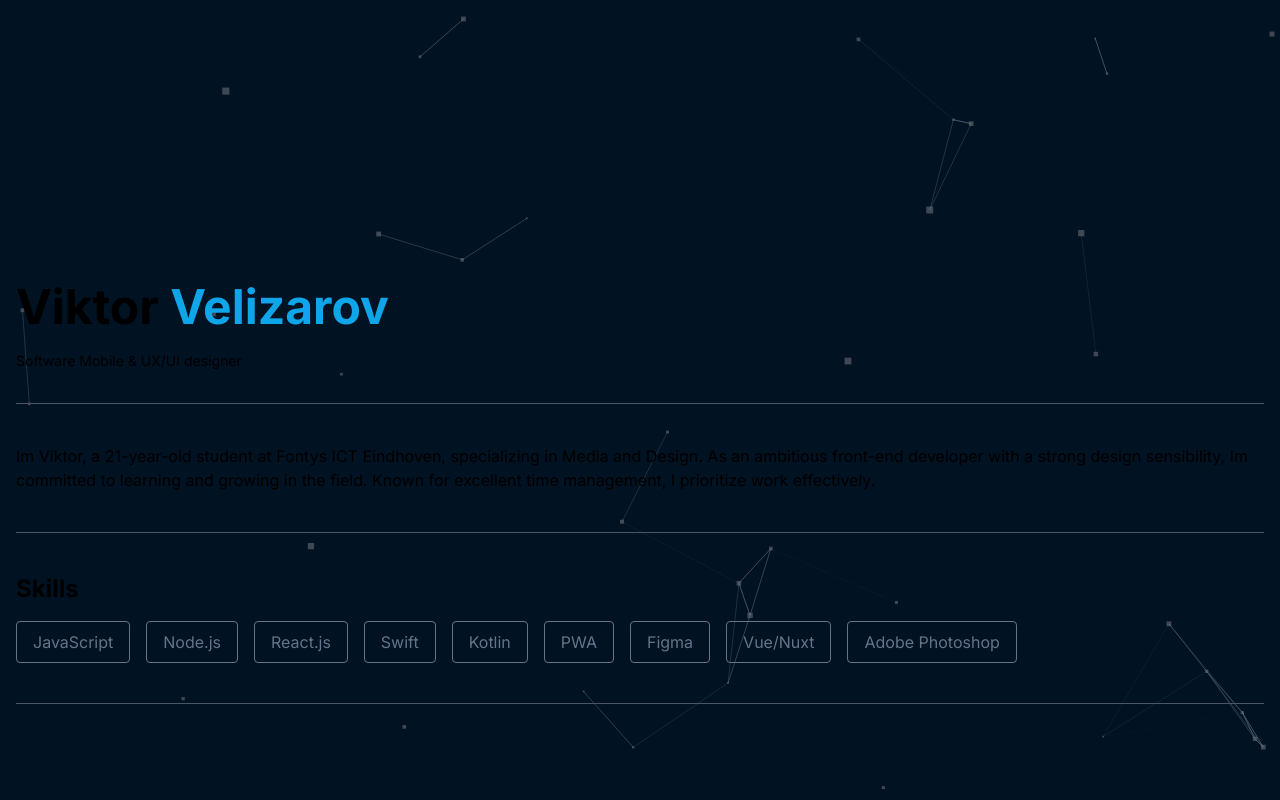
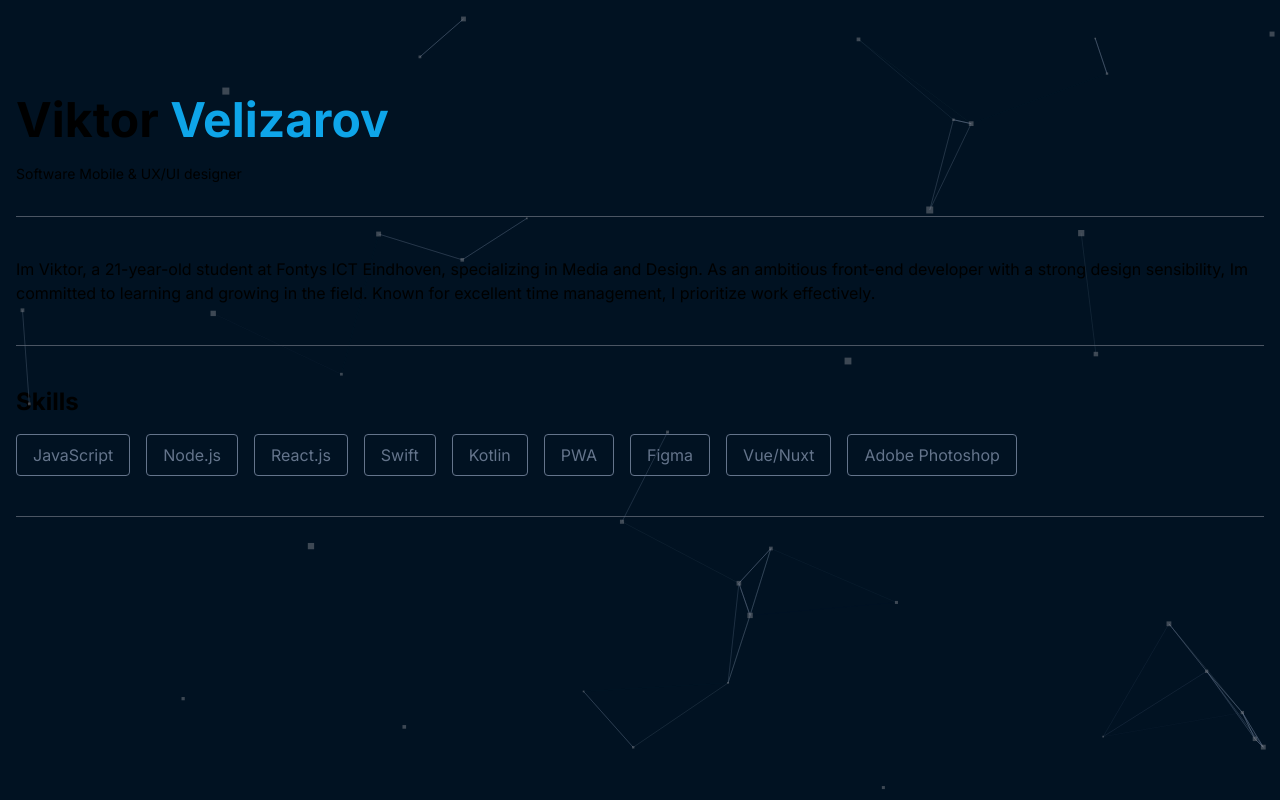
Before and after one commit to Viktor1722/Portfolio-new, a Next.js app: page / in a window 1280 px wide. Built offline with nearby package versions, Linux system fonts and the light colour scheme.

Commit message:
small fix to the styling

```diff
--- a/src/app/page.js
+++ b/src/app/page.js
@@ -5,7 +5,6 @@ import ParticlesBackground from "./ParticlesBackground";
 export default function Home() {
   return (
     <main className="flex min-h-screen flex-col items-center justify-between p-4 bg-navy-blue ">
-      <ParticlesBackground />
       <div className="z-5 mx-auto z-0">
         <div className="container mx-auto m-20">
           <header className="max-w-screen-sm o">
@@ -68,6 +67,7 @@ export default function Home() {
           </section>
         </div>
       </div>
+      <ParticlesBackground />
     </main>
   );
 }
```
